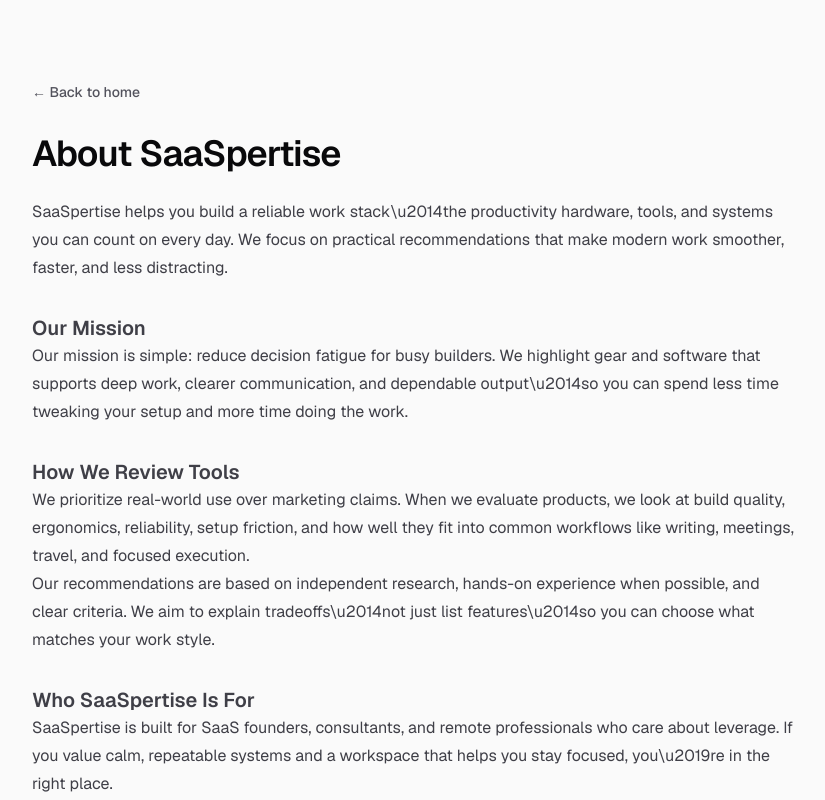
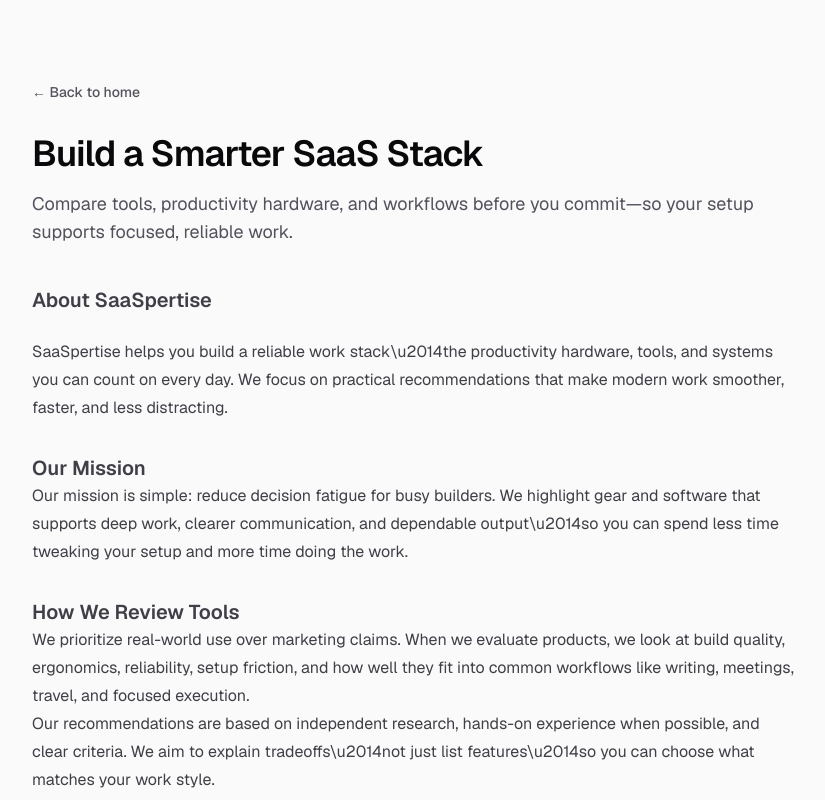
Before and after one commit to PatchLore/saaspertise, a Next.js app in the folder web/: page /about in a window 1280 px wide. Shown: the top 800 px of the page, without its empty margins (128-953 px from the left). Built offline with nearby package versions, Linux system fonts and the light colour scheme.

Commit message:
About: hero H1 + subheadline, no Browse Reviews CTA

```diff
--- a/web/app/about/page.tsx
+++ b/web/app/about/page.tsx
@@ -15,11 +15,16 @@ export default function AboutPage() {
               ← Back to home
             </Link>
 
-            <h1 className="mb-6 text-3xl font-semibold tracking-tight sm:text-4xl">
-              About SaaSpertise
+            <h1 className="mb-4 text-3xl font-semibold tracking-tight sm:text-4xl">
+              Build a Smarter SaaS Stack
             </h1>
+            <p className="mb-10 text-base leading-7 text-zinc-600 dark:text-zinc-400 sm:text-lg">
+              Compare tools, productivity hardware, and workflows before you
+              commit—so your setup supports focused, reliable work.
+            </p>
 
             <div className="prose prose-zinc dark:prose-invert max-w-none space-y-6 text-base leading-7 text-zinc-700 dark:text-zinc-300">
+              <h2 className="mt-0 text-xl font-semibold">About SaaSpertise</h2>
               <p>
                 SaaSpertise helps you build a reliable work stack\u2014the
                 productivity hardware, tools, and systems you can count on every
```
